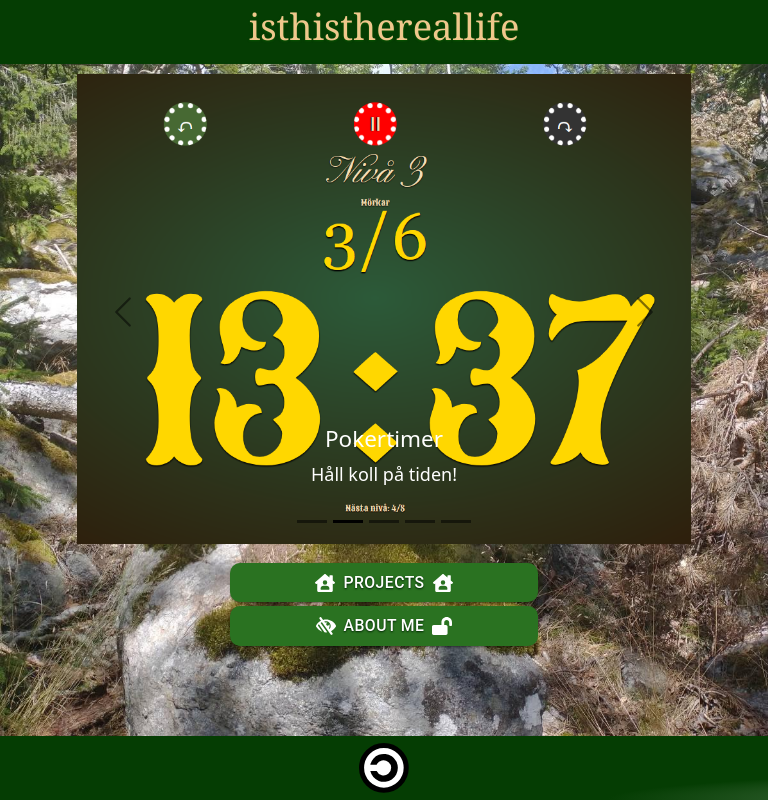
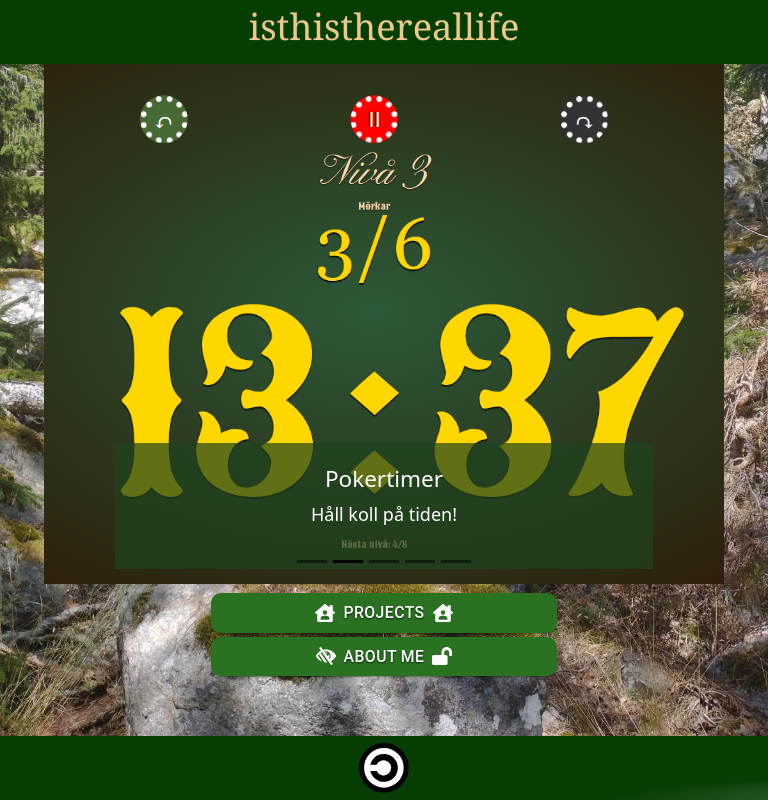
Before and after one commit to isthisthereallife/pages, a Next.js app: page / in a window 768 px wide. Built offline with nearby package versions, Linux system fonts and the light colour scheme.

Commit message:
Deploy - Responsivity. Image placeholders.
Fixed the jumping arrows by removing them.

```diff
--- a/src/pages/index.jsx
+++ b/src/pages/index.jsx
@@ -49,7 +49,7 @@ function HomePage() {
       <div className="main">
         {
           <Carousel
-            className={styles.carouselMain}
+            className={styles.carousel_main}
             pause={false}
             fade
             variant="dark"
--- a/src/styles/global.css
+++ b/src/styles/global.css
@@ -77,10 +77,6 @@ a:hover {
 .main .startpage_button:hover {
   color: black;
 }
-.carousel-inner {
-  max-height: 60vh;
-  width: auto;
-}
 
 /* Desktop -------------------------------------------------------------------------------*/
 @media (min-width: 700px) {
@@ -90,14 +86,19 @@ a:hover {
     justify-content: baseline;
     min-width: 100%;
   }
-  .carousel {
-    width: 80%;
-    margin: 10px;
-  }
   .startpage_button {
     justify-self: center;
     justify-content: center;
-    width: 40vw;
+    width: 45vw;
     max-width: 680px;
   }
 }
+
+@media (max-width: 1100px) {
+  .carousel-control-prev {
+    visibility: hidden;
+  }
+  .carousel-control-next {
+    visibility: hidden;
+  }
+}
--- a/src/styles/index.module.css
+++ b/src/styles/index.module.css
@@ -4,10 +4,20 @@
   background-position-x: center;
   background-size: cover;
 }
+.carousel_main {
+  max-width: 45vw;
+}
+.carousel-inner {
+  max-height: 50vh;
+  width: auto;
+}
 .carousel_item {
   border: 4px solid black !important;
   visibility: hidden;
   cursor: pointer;
+}
+.carousel_item img {
+  max-height: 100%;
 }
 .carousel_item * {
   cursor: pointer;
@@ -33,12 +43,21 @@
   }
 }
 
-@media (max-width: 600px) {
+/* MOBILE & TABLET ------------------------ */
+@media (max-width: 1100px) {
   .bg {
     background-image: url(../../public/images/stenar-wide.jpeg);
     background-size: cover;
   }
+  .carousel-control-prev {
+    visibility: hidden;
+  }
 
+  .carousel_main {
+    width: 100%;
+    max-width: 900px;
+    margin: 0px;
+  }
   .carousel_caption {
     background-color: rgba(255, 255, 255, 0.784);
   }
```
Also changed, not shown: src/pages/projects/Murvel.jsx (+2 -0 lines), 9 other files (tests, documents, lock files or other folders).
